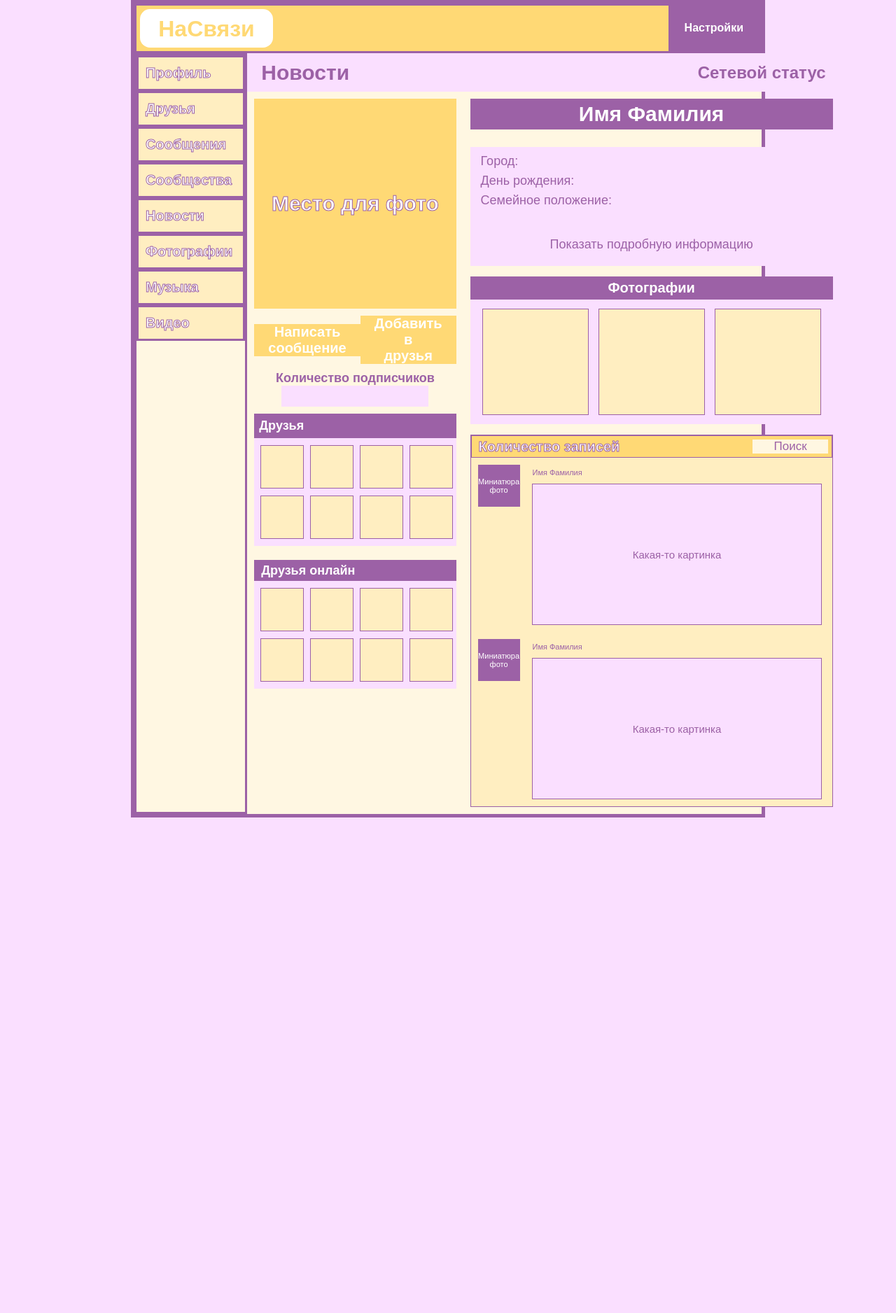
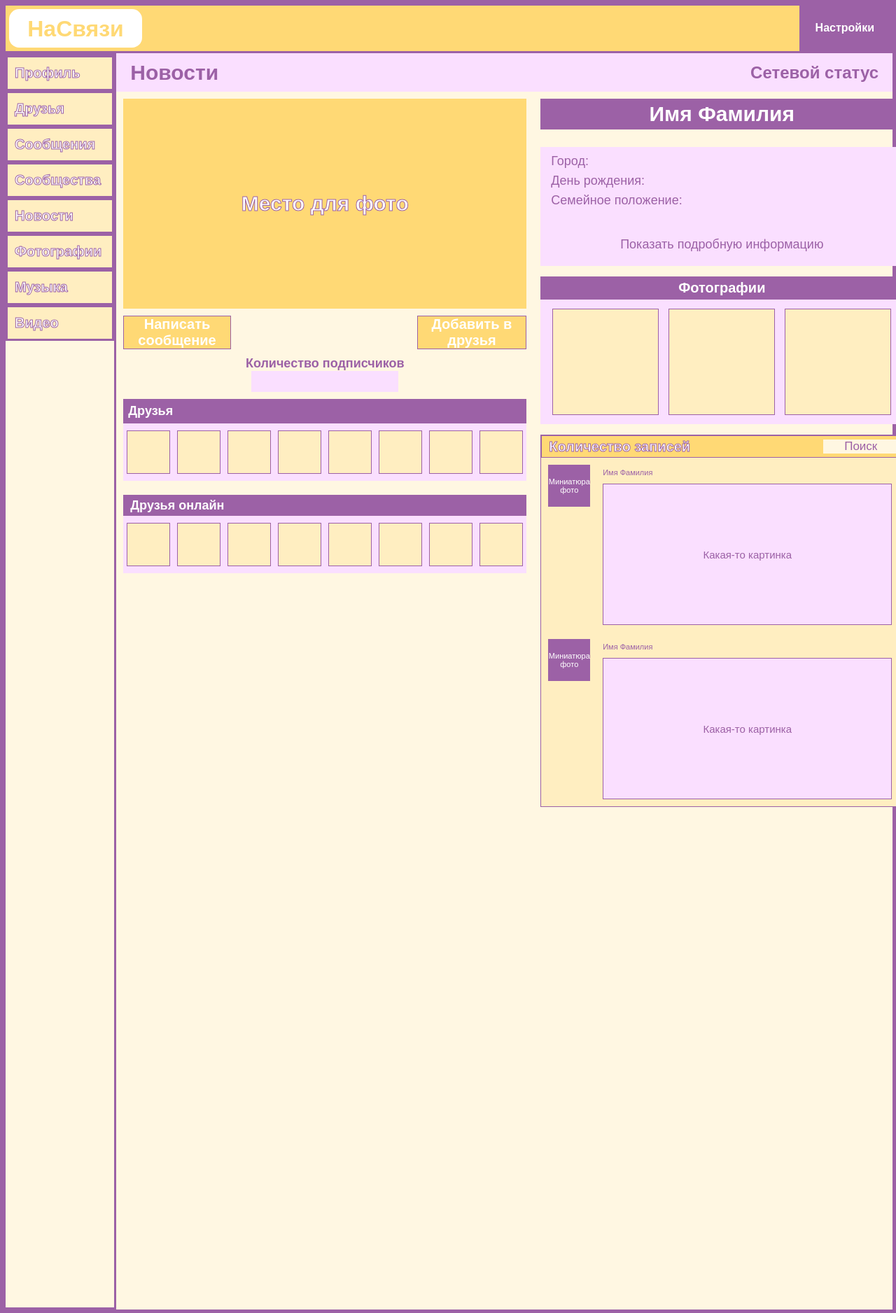
Before and after one commit to cinnamon-bun-girl/Social-Network, a PHP site: page /social-network.html in a window 1280 px wide. Shown: the whole page at 70% size. Before the commit the page ends 1168 px from the top, so only its background shows below. Run offline with PHP 8.4, Linux system fonts and the light colour scheme.

Commit message:
Add files via upload

```diff
--- a/sn.css
+++ b/sn.css
@@ -24,32 +24,56 @@ body{
     background-color: #FFF7E2;
     flex-wrap: nowrap;
     flex-direction: row;
-    /* size: auto; */
 }
 
-@media screen and (width: 700px) {
+@media screen and (max-width: 1300px) {
+    .main-block{
+        flex-flow: row nowrap;
+    }
     .header-2 {
-      flex-direction: column;
+        flex-direction: column;
+        flex-wrap: nowrap;
     }
-    .top-string{
-        width: auto;
+}
+
+@media screen and (min-width: 300px) {
+    .header-2 {
+      flex-direction: row;
+      flex-wrap: wrap;
     }
     .main-block{
-        flex-direction: column;
-        flex-wrap: wrap;
+        flex-flow: column wrap;
     }
     .Photo{
         width: auto;
         height: auto;
     }
+    .left-menu{ /*сделать менюшки длинными*/
+        width: auto;
+    }
 
-    .left-column{
-        flex:20%;
-    }
     .Interractions{
         flex-wrap: wrap;
     }
+    .Profile{
+        justify-content: center;
+        align-content: center;
+    }
+    body{
+        width: auto;
+    }
+    .News{ /*Сделать имя и статус поменьше и в строку*/
+        font-size: 20px;
+        flex-wrap: nowrap;
+    }
+    .Status{
+        font-size: 17px;
+        flex-wrap: nowrap;
+    }
   }
+
+
+
 
 .left-column{
     display: flex;
@@ -85,10 +109,8 @@ body{
     width: auto;
 }
 
-.main-block{
+.main-block{ /*сделать так, чтобы при показе кода все выстраивалось в колонку*/
     display: flex;
-    flex-wrap: nowrap;
-    flex-direction: row;
 }
 
 .main-block-left{
@@ -120,7 +142,7 @@ body{
     flex-direction: row;
     margin-top: 10px;
     margin-bottom: 10px;
-    align-items: center;
+    align-items: stretch;
     justify-content: space-between;
     width: auto;
     height: auto;
@@ -137,10 +159,13 @@ body{
     flex-wrap: wrap;
     height: auto;
     text-align: center;
+    align-items: center;
+    border: solid thin #9C61A6;
 }
 
 .Be-friends{
     display: flex;
+    border: solid thin #9C61A6;
     padding-left: 20px;
     padding-right: 20px;
     flex-wrap: wrap;
@@ -213,7 +238,7 @@ body{
     border: solid thin;
     margin-bottom: 10px;
     margin-left: 5px;
-    margin-left: 5px;
+    margin-right: 5px;
 }
 
 .Friends-Online{
@@ -254,6 +279,7 @@ body{
     -webkit-text-stroke: 1px ;
     -webkit-text-stroke-color: #9C61A6;
     font-weight: 900;
+    width: auto;
 }
 
 .NaSvyazy {
```
